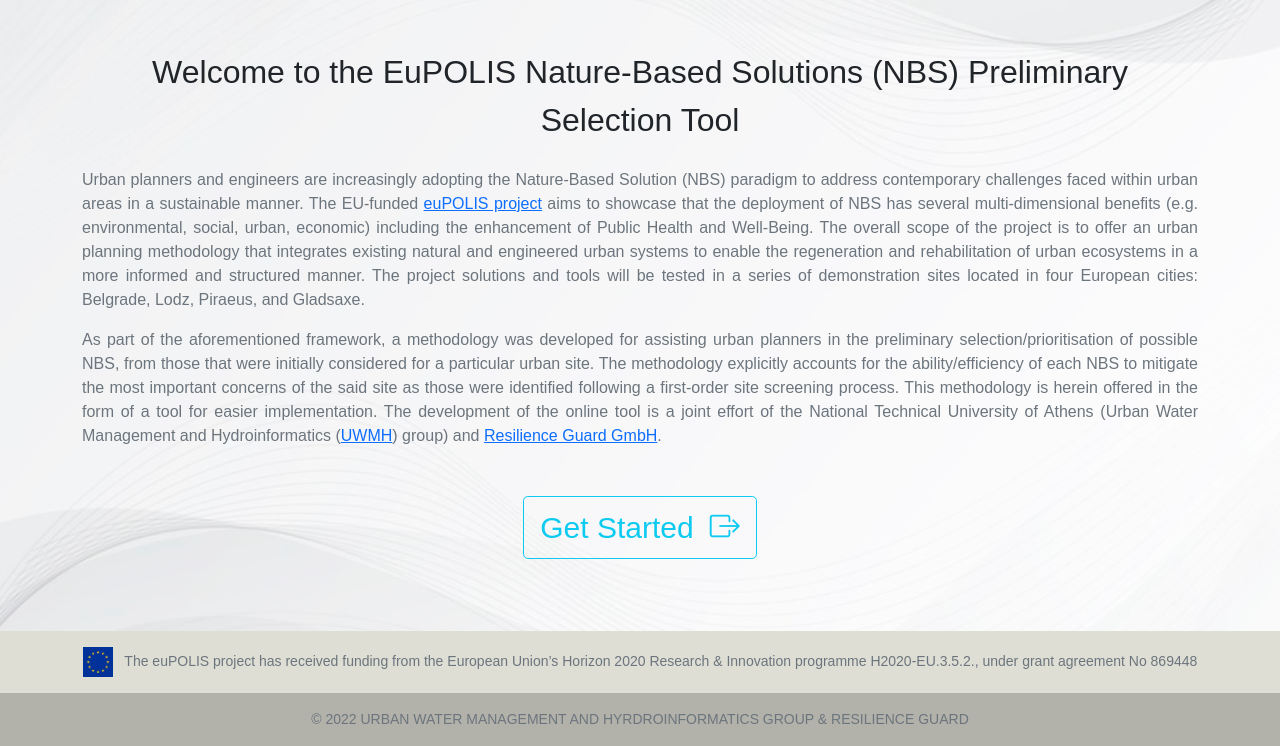
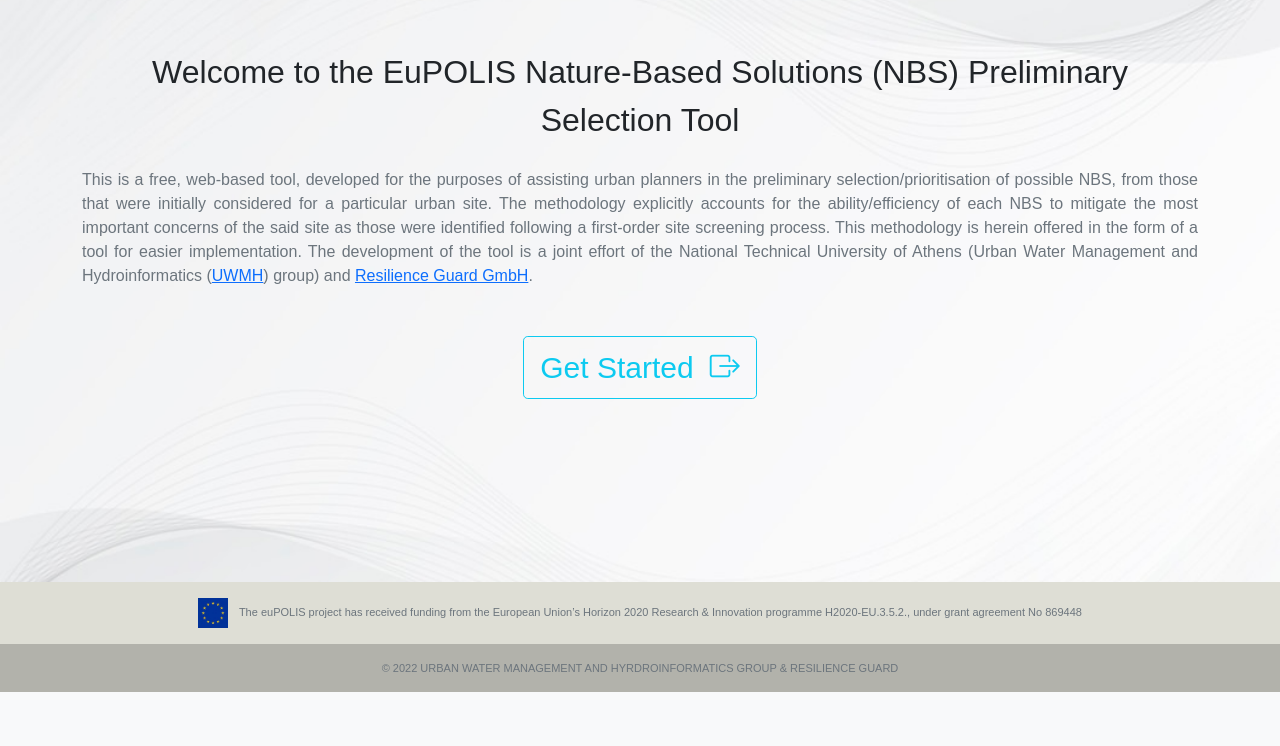
Before and after one commit to spyrostsat/euPOLIS-NBS-Selection-Tool, a Python web app: template nbs_tool/templates/home.html in a window 1280 px wide. Shown: the part 108-854 px from the top of the page. After the commit the page ends 800 px from the top, so only its background shows below. Run offline with Jinja, Linux system fonts and the light colour scheme; the template is opened without the code that fills it, so the values that code supplies are empty; some libraries are stand-ins or nearby versions.

Commit message:
new commit

```diff
--- a/nbs_tool/templates/home.html
+++ b/nbs_tool/templates/home.html
@@ -5,28 +5,20 @@
      <p style="font-size: 32px;" class="lead my-4">Welcome to the EuPOLIS Nature-Based Solutions (NBS) Preliminary Selection Tool</p>
 
      <p style="font-size:16px; text-align: justify;" class="text-muted">
-          Urban planners and engineers are increasingly adopting the Nature-Based Solution (NBS) paradigm to address contemporary
-          challenges faced within urban areas in a sustainable manner. The EU-funded
-          <a target="_blank" href="https://eupolis-project.eu/">euPOLIS project</a> aims to showcase that the deployment
-          of NBS has several multi-dimensional benefits (e.g. environmental, social, urban, economic) including the enhancement of Public
-          Health and Well-Being. The overall scope of the project is to offer an urban planning methodology that integrates existing
-          natural and engineered urban systems to enable the regeneration and rehabilitation of urban ecosystems in a more informed
-          and structured manner. The project solutions and tools will be tested in a series of demonstration sites located in four
-          European cities: Belgrade, Lodz, Piraeus, and Gladsaxe.
-     </p>
-     <p style="font-size:16px; text-align: justify;" class="text-muted">
-          As part of the aforementioned framework, a methodology was developed for assisting urban planners in the preliminary
+          This is a free, web-based tool, developed for the purposes of assisting urban planners in the preliminary
           selection/prioritisation of possible NBS, from those that were initially considered for a particular urban site.
           The methodology explicitly accounts for the ability/efficiency of each NBS to mitigate the most important concerns of
           the said site as those were identified following a first-order site screening process. This methodology is herein
-          offered in the form of a tool for easier implementation. The development of the online tool is a joint effort of the
+          offered in the form of a tool for easier implementation. The development of the tool is a joint effort of the
           National Technical University of Athens (Urban Water Management and Hydroinformatics
           (<a target="_blank" href="https://uwmh.eu/">UWMH</a>) group) and
           <a target="_blank" href="https://www.resilienceguard.ch/">Resilience Guard GmbH</a>.
      </p>
+
      <div class="justify-content-center my-5">
           <a href="{{ url_for('nbs_page') }}"><button style="font-size:30px;" type="button" class="btn btn-outline-info btn-lg">Get Started<span><i class=" ms-3 bi bi-box-arrow-right"></i></span></button></a>
      </div>
+
 </div>
 
 {% endblock content %}
--- a/nbs_tool/templates/layout.html
+++ b/nbs_tool/templates/layout.html
@@ -89,7 +89,7 @@
 
           <!-- Remove the container if you want to extend the Footer to full width. -->
           <!-- <div class="container my-5"> -->
-              <footer style="background-color: #deded5; font-size: 14px; margin-top: auto;">
+              <footer style="background-color: #deded5; font-size: 11px; margin-top: auto;">
               <div class="container">
                 <div class="row">
                   <div class="col py-3 text-center text-muted">
--- a/nbs_tool/templates/nbs_tool.html
+++ b/nbs_tool/templates/nbs_tool.html
@@ -43,8 +43,8 @@
    </button>
  </div>
  <div class="modal-footer">
-   <button type="button" class="btn btn-secondary" data-bs-dismiss="modal">Cancel</button>
-     <input class="btn btn-danger" type="submit" value="Delete Site">
+   <button type="button" class="btn btn-outline-info me-5" data-bs-dismiss="modal">Cancel</button>
+     <input class="btn btn-outline-info mx-5" type="submit" value="Delete Site">
  </div>
 </div>
 </div>
@@ -238,7 +238,7 @@
           </div>
           <div class="modal-footer">
              <form action="{{ url_for('remove_concern')}}" method="POST">
-                  <select name="concern_to_remove" style="font-size:22px;">
+                  <select name="concern_to_remove" style="font-size:16px;">
                        {% for concern in all_ci_ordered %}
                             <option value="{{ concern.id }}">{{ concern.title }}</option>
                        {% endfor %}
--- a/nbs_tool/templates/nbs_tool_2.html
+++ b/nbs_tool/templates/nbs_tool_2.html
@@ -118,7 +118,7 @@
              <input class="text-center form-control form-control-sm" style="font-size:14px;" type="text" required name="nbs_name" size="60" placeholder="New NBS Name">
              <br>
              <button type="button" class="btn btn-outline-info mx-5" data-bs-dismiss="modal">Cancel</button>
-             <input class="btn btn-outline-info ms-5" type="submit" value="Add NBS">
+             <input class="btn btn-outline-info mx-5" type="submit" value="Add NBS">
         </form>
      </div>
      </div>
@@ -136,7 +136,7 @@
      </div>
      <div class="modal-footer">
         <form action="{{ url_for('remove_nbs')}}" method="POST">
-             <select name="nbs_to_remove" style="font-size:25px;">
+             <select name="nbs_to_remove" style="font-size:20px;">
                   {% for nbs in active_site.nbs %}
                        <option value="{{ nbs.id }}">{{ nbs.title }}</option>
                   {% endfor %}
@@ -144,7 +144,7 @@
              <br>
              <br>
              <button type="button" class="btn btn-outline-info mx-5" data-bs-dismiss="modal">Cancel</button>
-             <input class="btn btn-outline-info" type="submit" value="Remove NBS">
+             <input class="btn btn-outline-info mx-5" type="submit" value="Remove NBS">
         </form>
      </div>
      </div>
```
Also changed, not shown: nbs_tool/templates/results.html (+13 -4 lines), nbs_tool/templates/results2.html (+13 -4 lines), nbs_tool/templates/results2_pdf.html (+9 -7 lines), nbs_tool/templates/results_pdf.html (+5 -3 lines).
